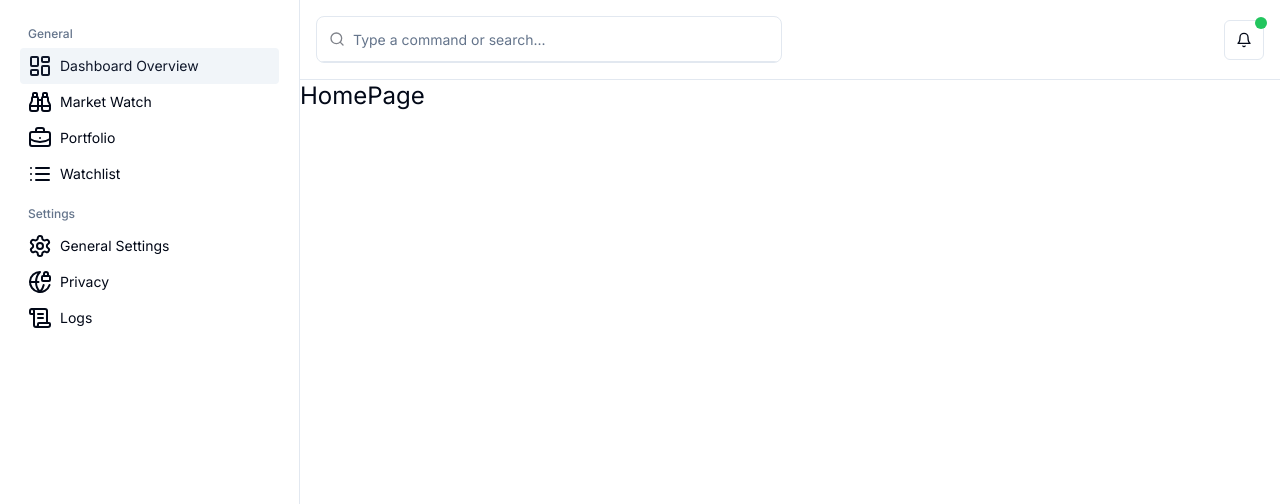
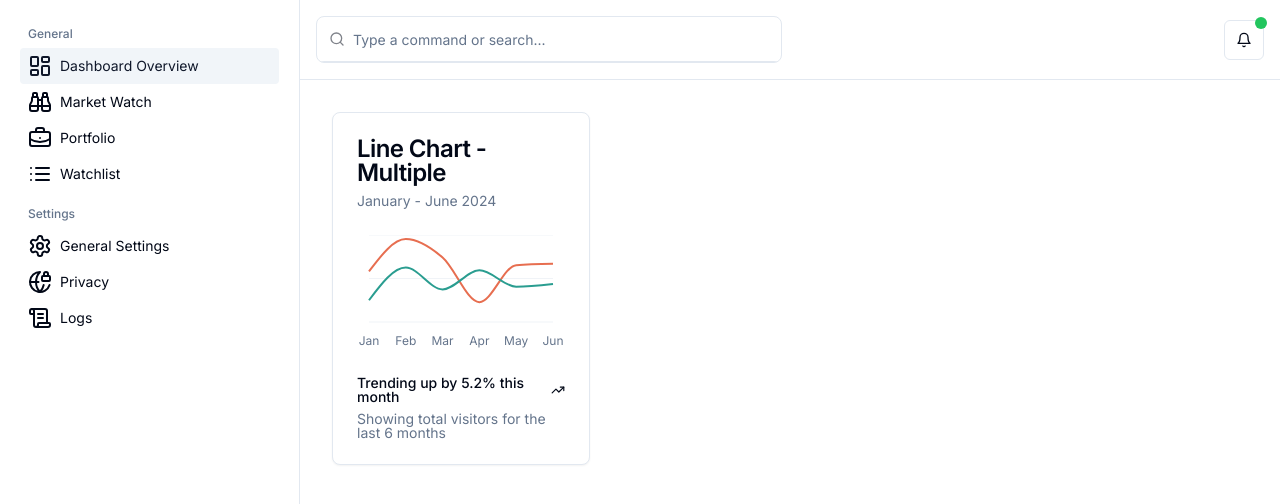
Before and after one commit to tojo-joseph/stock-analysis-app, a Next.js app: page / in a window 1280 px wide. Shown: the top 504 px of the page. Built offline with nearby package versions, Linux system fonts and the light colour scheme.

Commit message:
new charts changes

```diff
--- a/src/app/layout.tsx
+++ b/src/app/layout.tsx
@@ -21,7 +21,7 @@
         <Sidebar />
         <main className="grid h-full w-full pl-[300px]">
           <NavBar />
-          {children}
+          <div className="p-8">{children}</div>
         </main>
       </body>
     </html>
--- a/src/app/page.tsx
+++ b/src/app/page.tsx
@@ -1,11 +1,14 @@
 import Link from "next/link";
 import { Button } from "@/components/ui/button";
 import { StockChart } from "@/components/ui/stock-chart";
+import { ChartCard } from "@/components/chart-card/chart-card";
 
 export default function HomePage() {
   return (
-    <>
-      <h1 className="text-2xl">HomePage</h1>
-    </>
+    <div>
+      <div className="grid grid-cols-2">
+        <ChartCard />
+      </div>
+    </div>
   );
 }
--- /dev/null
+++ b/src/components/chart-card/chart-card.tsx
@@ -0,0 +1,100 @@
+"use client";
+
+import { TrendingUp } from "lucide-react";
+import { CartesianGrid, Line, LineChart, XAxis } from "recharts";
+
+import {
+  Card,
+  CardContent,
+  CardDescription,
+  CardFooter,
+  CardHeader,
+  CardTitle,
+} from "@/components/ui/card";
+import {
+  ChartConfig,
+  ChartContainer,
+  ChartTooltip,
+  ChartTooltipContent,
+} from "@/components/ui/chart";
+const chartData = [
+  { month: "January", desktop: 186, mobile: 80 },
+  { month: "February", desktop: 305, mobile: 200 },
+  { month: "March", desktop: 237, mobile: 120 },
+  { month: "April", desktop: 73, mobile: 190 },
+  { month: "May", desktop: 209, mobile: 130 },
+  { month: "June", desktop: 214, mobile: 140 },
+];
+
+const chartConfig = {
+  desktop: {
+    label: "Desktop",
+    color: "hsl(var(--chart-1))",
+  },
+  mobile: {
+    label: "Mobile",
+    color: "hsl(var(--chart-2))",
+  },
+} satisfies ChartConfig;
+
+export function ChartCard() {
+  return (
+    <div style={{ width: "calc(100% - 200px)" }}>
+      <Card>
+        <CardHeader>
+          <CardTitle>Line Chart - Multiple</CardTitle>
+          <CardDescription>January - June 2024</CardDescription>
+        </CardHeader>
+        <CardContent>
+          <ChartContainer config={chartConfig}>
+            <LineChart
+              accessibilityLayer
+              data={chartData}
+              margin={{
+                left: 12,
+                right: 12,
+              }}
+            >
+              <CartesianGrid vertical={false} />
+              <XAxis
+                dataKey="month"
+                tickLine={false}
+                axisLine={false}
+                tickMargin={8}
+                tickFormatter={(value) => value.slice(0, 3)}
+              />
+              <ChartTooltip cursor={false} content={<ChartTooltipContent />} />
+              <Line
+                dataKey="desktop"
+                type="monotone"
+                stroke="var(--color-desktop)"
+                strokeWidth={2}
+                dot={false}
+              />
+              <Line
+                dataKey="mobile"
+                type="monotone"
+                stroke="var(--color-mobile)"
+                strokeWidth={2}
+                dot={false}
+              />
+            </LineChart>
+          </ChartContainer>
+        </CardContent>
+        <CardFooter>
+          <div className="flex w-full items-start gap-2 text-sm">
+            <div className="grid gap-2">
+              <div className="flex items-center gap-2 font-medium leading-none">
+                Trending up by 5.2% this month{" "}
+                <TrendingUp className="h-4 w-4" />
+              </div>
+              <div className="flex items-center gap-2 leading-none text-muted-foreground">
+                Showing total visitors for the last 6 months
+              </div>
+            </div>
+          </div>
+        </CardFooter>
+      </Card>
+    </div>
+  );
+}
```
Also changed, not shown: 1 other file (tests, documents, lock files or other folders).
